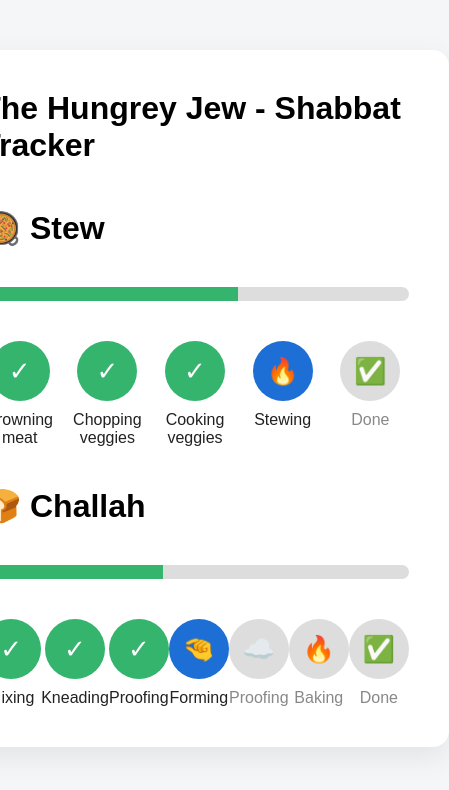
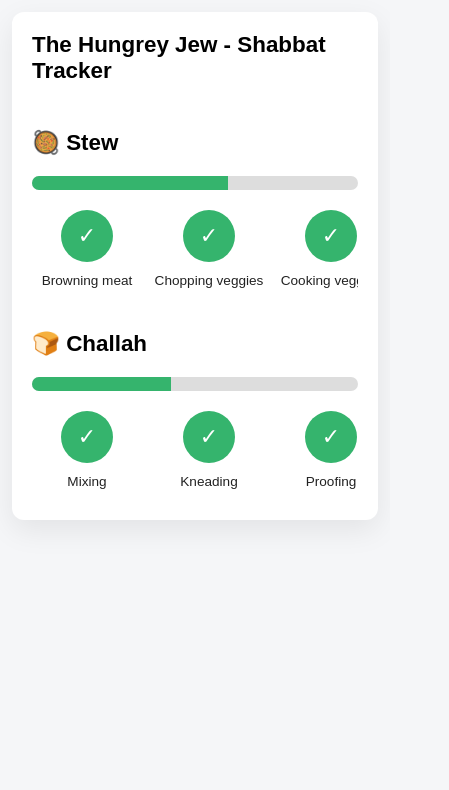
Before and after one commit to miandoli/the-hungry-jew, a plain HTML site: page index.html in a window 390 px wide. Shown: the whole page, 449 px wide, since content can reach past the window. Drawn offline with Linux system fonts and the light colour scheme.

Commit message:
mobile fixes

```diff
--- a/css/styles.css
+++ b/css/styles.css
@@ -9,15 +9,24 @@ body{
     font-family:Arial,sans-serif;
     display:flex;
     justify-content:center;
-    padding:50px;
+    padding:20px;
 }
 
 .tracker{
-    width:900px;
+    width:100%;
+    max-width:900px;
     background:#fff;
     border-radius:16px;
-    padding:40px;
+    padding:30px;
     box-shadow:0 10px 30px rgba(0,0,0,.08);
+}
+
+.title{
+    padding-bottom:40px;
+}
+
+.section-gap{
+    padding-bottom:40px;
 }
 
 h1{
@@ -25,7 +34,7 @@ h1{
 }
 
 .progress{
-    margin:40px 0;
+    margin:30px 0;
     height:14px;
     background:#ddd;
     border-radius:20px;
@@ -49,12 +58,19 @@ h1{
 .steps{
     display:flex;
     justify-content:space-between;
+    gap:12px;
 }
 
 .step{
-    width:18%;
+    flex:1;
+    min-width:100px;
     text-align:center;
     color:#888;
+}
+
+.step p{
+    font-size:0.9rem;
+    line-height:1.3;
 }
 
 .circle{
@@ -83,3 +99,48 @@ h1{
 .active{
     color:#222;
 }
+
+/* ---------- Mobile ---------- */
+
+@media (max-width: 768px){
+
+    body{
+        padding:12px;
+    }
+
+    .tracker{
+        padding:20px;
+        border-radius:12px;
+    }
+
+    h1{
+        font-size:1.4rem;
+    }
+
+    .progress{
+        margin:20px 0;
+    }
+
+    .steps{
+        overflow-x:auto;
+        justify-content:flex-start;
+        padding-bottom:10px;
+
+        scrollbar-width:thin;
+        -webkit-overflow-scrolling:touch;
+    }
+
+    .step{
+        flex:0 0 110px;
+    }
+
+    .circle{
+        width:52px;
+        height:52px;
+        font-size:22px;
+    }
+
+    .step p{
+        font-size:.85rem;
+    }
+}
```
